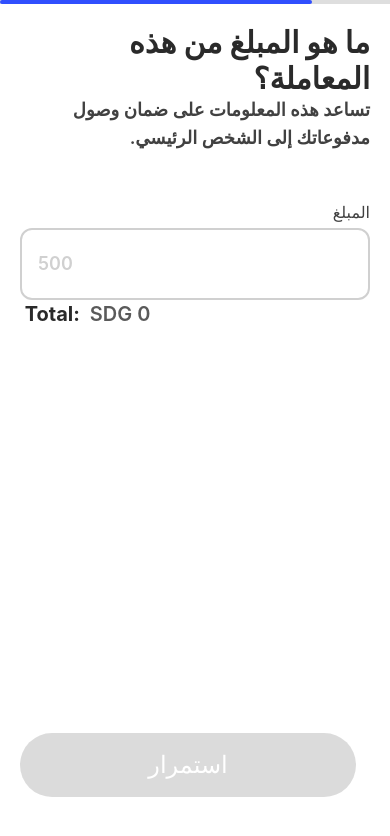
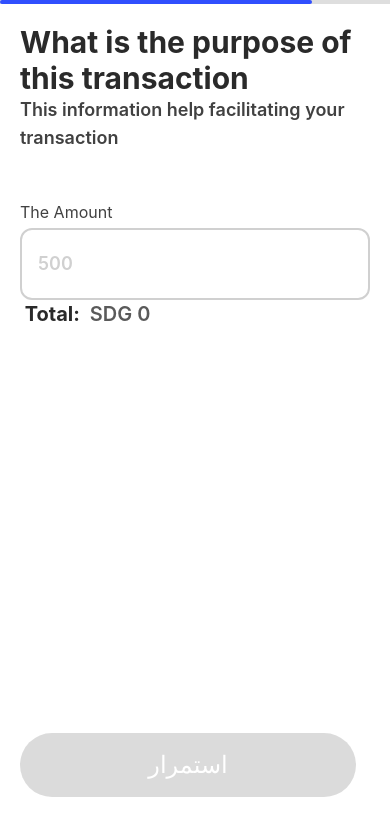
Before and after one commit to Abdullah0Dev/coinpay, a React Native app: screen /TransactionAmount in a window 390 px wide. Shown: the top 836 px of the page. Built offline with nearby package versions, Linux system fonts and the light colour scheme; no server answers.

Commit message:
Update NewTransactionAmount.tsx

```diff
--- a/src/screens/NewTransactionAmount.tsx
+++ b/src/screens/NewTransactionAmount.tsx
@@ -86,13 +86,13 @@ const NewTransactionAmount: React.FC<PhoneProps> = ({route}) => {
   return (
     <CustomWrapper progress={80}>
       <HeadInfo
-        title={'ما هو المبلغ من هذه المعاملة؟'}
+        title={'What is the purpose of this transaction'}
         subtitle={
-          'تساعد هذه المعلومات على ضمان وصول مدفوعاتك إلى الشخص الرئيسي.'
+          'This information help facilitating your transaction'
         }
       />
       <FormField
-        title="المبلغ"
+        title="The Amount"
         value={form.amount}
         setError={setAmountError}
         error={amountError}
```
